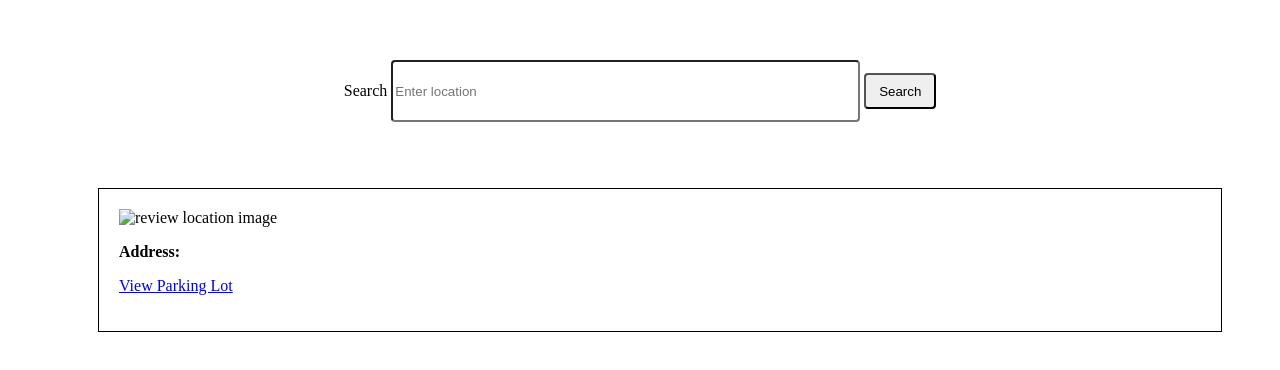
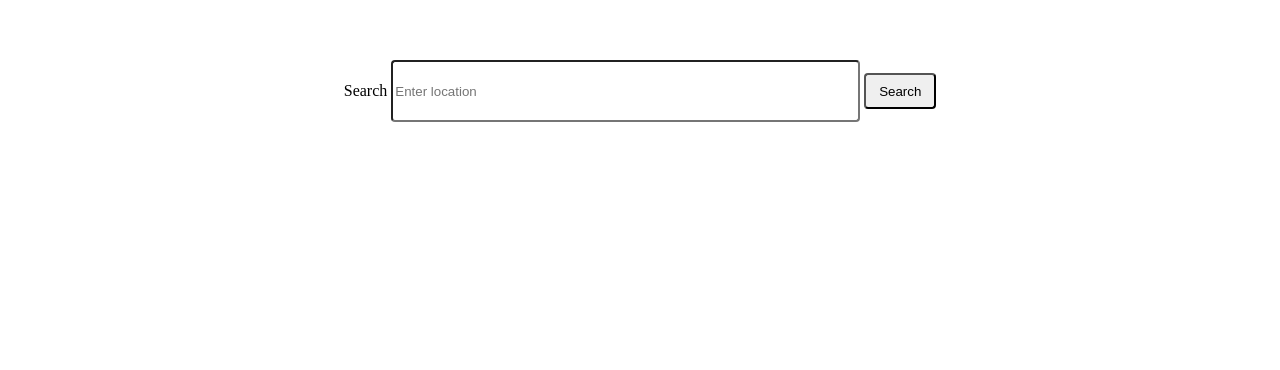
Before and after one commit to brianjeball/robert-half-coding-challenge, a plain HTML site: page index.html in a window 1280 px wide. Shown: the part 148-518 px from the top of the page. Drawn offline with nearby package versions, Linux system fonts and the light colour scheme.

Commit message:
remove example li review element and axios module script

```diff
--- a/index.html
+++ b/index.html
@@ -18,14 +18,8 @@
         <!-- reviews List -->
 
         <div class="reviews-wrapper">
-            <ul class="reviews">
-                <li class="review">
-                    <img class="thumbnail" src="" alt="review location image"/>
-                    <p class="address"><b>Address:</b><span data-behavior="review-address"></span></p>
-                    <div class="star-rating"></div>
-                    <p class="review-count"></p>
-                    <a href="https://www.google.com" target="_blank" class="link"><p>View Parking Lot</p></a>
-                </li>
+            <ul class="reviews" data-behavior="resultsList">
+
             </ul>
         </div>
 
@@ -38,7 +32,6 @@
 
         <!-- Parking Lot Score -->
 
-        <script src="./node_modules/axios/dist/axios.min.js"></script>
         <script src="./script.js"></script>
     </body>
 </html>
```
